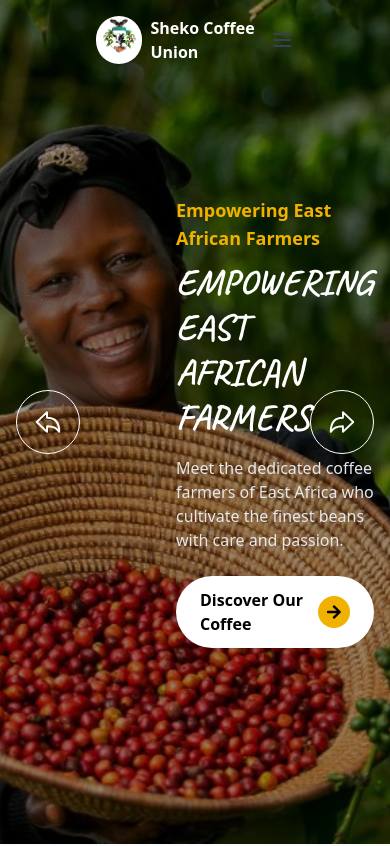
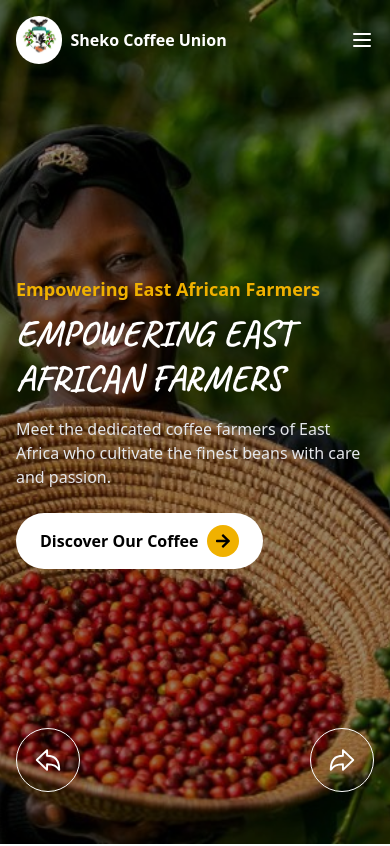
Before and after one commit to TeddyAbebe/Sheko, a React (Vite) app: page / in a window 390 px wide. Shown: the top 846 px of the page. Built offline with nearby package versions, Linux system fonts and the light colour scheme.

Commit message:
update header and hero mobile view

```diff
--- a/src/components/Header.tsx
+++ b/src/components/Header.tsx
@@ -31,7 +31,7 @@ const Header: React.FC = () => {
 
   return (
     <header
-      className={`fixed w-full z-10 transition-all duration-300 px-20 ${
+      className={`fixed w-full z-10 transition-all duration-300 sm:px-20 ${
         isScrolled ? "bg-black/50 z-50 backdrop-blur-[60px]" : "bg-transparent"
       }`}
     >
@@ -79,7 +79,7 @@ const Header: React.FC = () => {
 
         {/* Hamburger Menu (Mobile) */}
         <button
-          className="md:hidden text-gray-700 focus:outline-none"
+          className="md:hidden text-white focus:outline-none"
           onClick={toggleMobileMenu}
         >
           <svg
--- a/src/components/Hero.tsx
+++ b/src/components/Hero.tsx
@@ -118,7 +118,7 @@ const Hero: React.FC = () => {
 
       <div className="absolute inset-0 bg-black opacity-40"></div>
 
-      <div className="relative ml-40 container mx-auto px-4 flex flex-col items-start justify-center h-full">
+      <div className="relative sm:ml-40 container mx-auto px-4 flex flex-col items-start justify-center h-full">
         <AnimatePresence mode="wait">
           <motion.div
             key={currentSlide + (useVideo ? "video" : "")}
@@ -152,7 +152,7 @@ const Hero: React.FC = () => {
 
       {!useVideo && (
         <>
-          <div className="absolute left-4 top-1/2 transform -translate-y-1/2 z-10">
+          <div className="absolute left-4 top-[90%] sm:top-1/2 transform -translate-y-1/2 z-10">
             <button
               onClick={prevSlide}
               className="text-white hover:text-yellow-500 border cursor-pointer hover:bg-black/50 p-4 rounded-full"
@@ -161,7 +161,7 @@ const Hero: React.FC = () => {
             </button>
           </div>
 
-          <div className="absolute right-4 top-1/2 transform -translate-y-1/2 z-10">
+          <div className="absolute right-4 top-[90%] sm:top-1/2 transform -translate-y-1/2 z-10">
             <button
               onClick={nextSlide}
               className="text-white hover:text-yellow-500 border cursor-pointer hover:bg-black/50 p-4 rounded-full"
```
